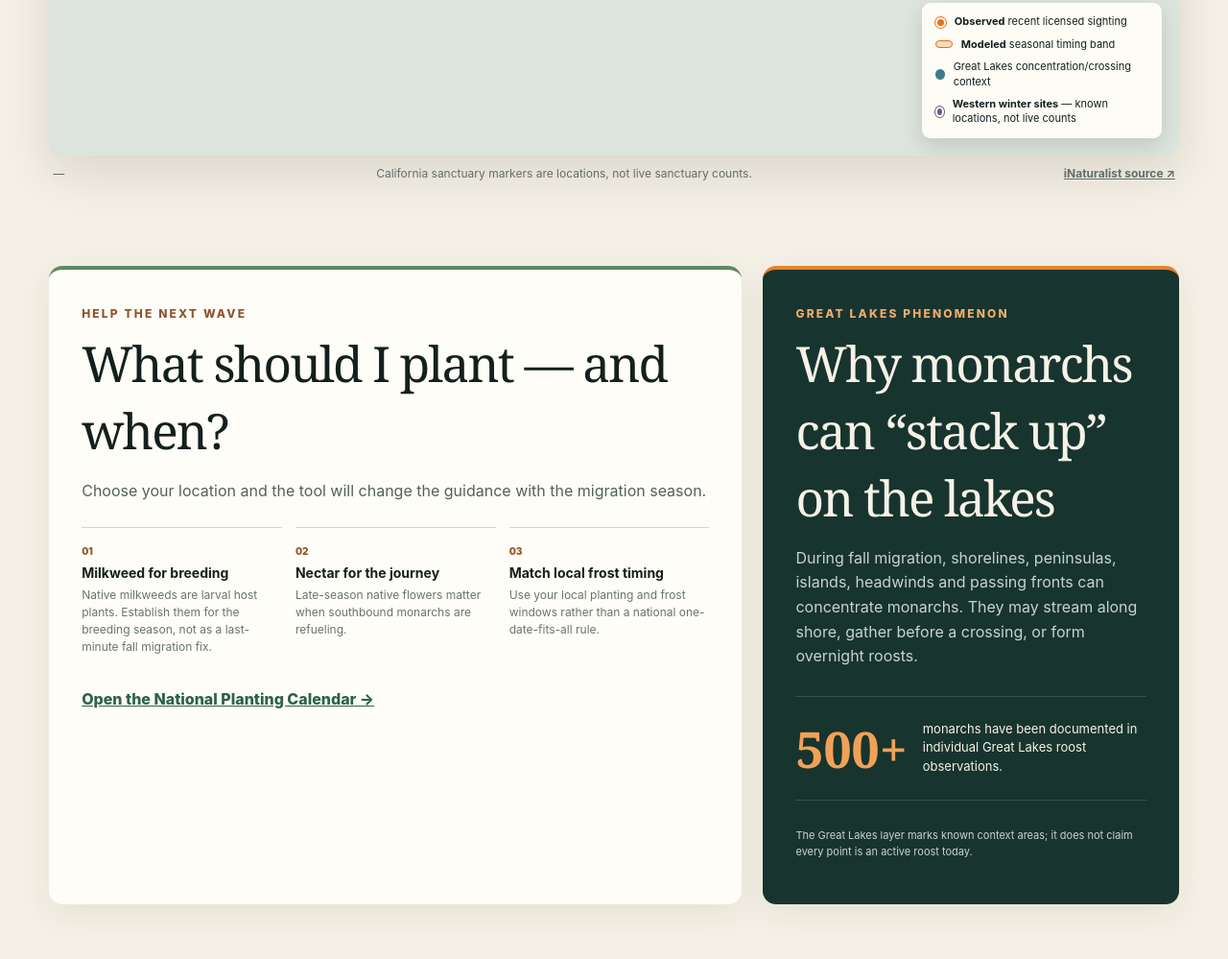
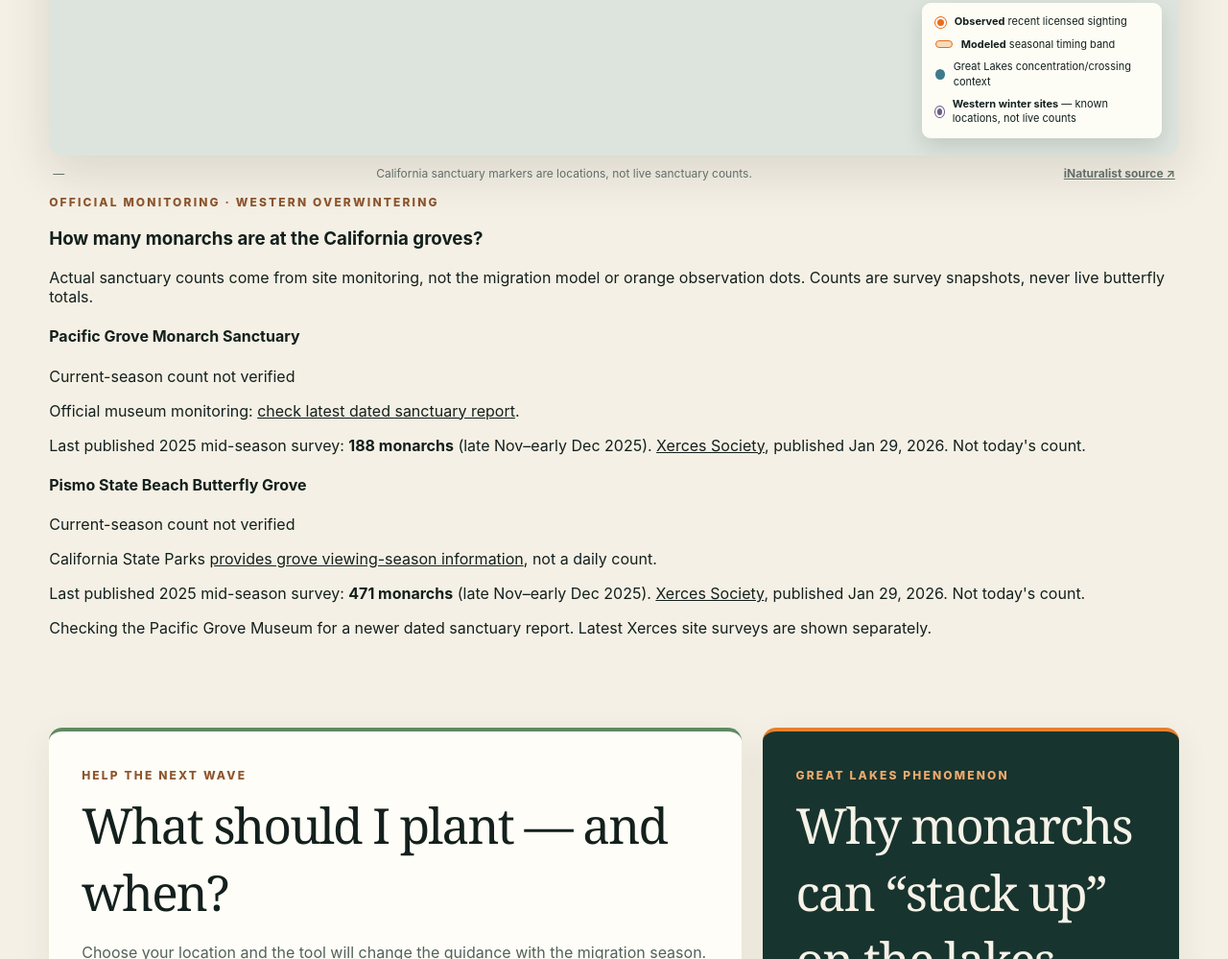
Before and after one commit to izworskic/monarch-migration-live, a website: page public/index.html in a window 1280 px wide. Shown: the part 1688-2687 px from the top of the page at 96% size. Drawn offline with nearby package versions, Linux system fonts and the light colour scheme; files that its build step writes are made by us from their sources.

Commit message:
Embed official, source-dated California sanctuary count cards within migration map

```diff
--- a/public/index.html
+++ b/public/index.html
@@ -14,7 +14,7 @@
   <meta name="twitter:card" content="summary" />
   <link rel="preconnect" href="https://unpkg.com" crossorigin />
   <link rel="stylesheet" href="https://unpkg.com/maplibre-gl@5.7.1/dist/maplibre-gl.css" />
-  <link rel="stylesheet" href="/national-tools/monarch-migration-live/styles.css?v=20261009-1" />
+  <link rel="stylesheet" href="/national-tools/monarch-migration-live/styles.css?v=20261009-2" />
   <script async src="https://www.googletagmanager.com/gtag/js?id=G-Y5D2V2W7HN"></script>
   <script>window.dataLayer=window.dataLayer||[];function gtag(){dataLayer.push(arguments)}gtag('js',new Date());gtag('config','G-Y5D2V2W7HN',{anonymize_ip:true});</script>
   <script type="application/ld+json">
@@ -112,6 +112,27 @@
       <div id="mapLoading" class="map-loading">Loading recent monarch observations…</div>
     </div>
     <div class="map-foot"><span id="mapCount">—</span><span>California sanctuary markers are locations, not live sanctuary counts.</span><a href="https://www.inaturalist.org" target="_blank" rel="noopener">iNaturalist source ↗</a></div>
+    <section class="official-monitoring" aria-labelledby="western-monitoring-title">
+      <div class="official-monitoring-heading">
+        <div><span class="kicker">OFFICIAL MONITORING · WESTERN OVERWINTERING</span>
+          <h3 id="western-monitoring-title">How many monarchs are at the California groves?</h3>
+          <p>Actual sanctuary counts come from site monitoring, not the migration model or orange observation dots. Counts are survey snapshots, never live butterfly totals.</p>
+        </div>
+      </div>
+      <div class="western-monitoring-grid" id="westernMonitoringCards" aria-live="polite">
+        <article class="western-monitoring-card" data-site="pacific-grove-ca">
+          <h4>Pacific Grove Monarch Sanctuary</h4><span class="western-status">Current-season count not verified</span>
+          <p>Official museum monitoring: <a href="https://www.pgmuseum.org/monarchs" target="_blank" rel="noopener">check latest dated sanctuary report</a>.</p>
+          <p class="western-old-count">Last published 2025 mid-season survey: <strong>188 monarchs</strong> (late Nov–early Dec 2025). <a href="https://www.xerces.org/press/western-monarch-numbers-remain-at-historic-low" target="_blank" rel="noopener">Xerces Society</a>, published Jan 29, 2026. Not today's count.</p>
+        </article>
+        <article class="western-monitoring-card" data-site="pismo-beach-ca">
+          <h4>Pismo State Beach Butterfly Grove</h4><span class="western-status">Current-season count not verified</span>
+          <p>California State Parks <a href="https://www.parks.ca.gov/?page_id=30273" target="_blank" rel="noopener">provides grove viewing-season information</a>, not a daily count.</p>
+          <p class="western-old-count">Last published 2025 mid-season survey: <strong>471 monarchs</strong> (late Nov–early Dec 2025). <a href="https://www.xerces.org/press/western-monarch-numbers-remain-at-historic-low" target="_blank" rel="noopener">Xerces Society</a>, published Jan 29, 2026. Not today's count.</p>
+        </article>
+      </div>
+      <p class="official-monitoring-foot" id="westernMonitoringStatus">Checking the Pacific Grove Museum for a newer dated sanctuary report. Latest Xerces site surveys are shown separately.</p>
+    </section>
   </section>
 
   <section class="story-grid section-pad">
@@ -181,5 +202,5 @@
 <footer><strong>Monarch Migration Live</strong><span>Decision intelligence, not a wildlife census.</span><a href="https://chrisizworski.com/national-tools/">More National Outdoor Tools</a></footer>
 
 <script src="https://unpkg.com/maplibre-gl@5.7.1/dist/maplibre-gl.js"></script>
-<script type="module" src="/national-tools/monarch-migration-live/app.js?v=20261009-1"></script>
+<script type="module" src="/national-tools/monarch-migration-live/app.js?v=20261009-2"></script>
 </body></html>
```
